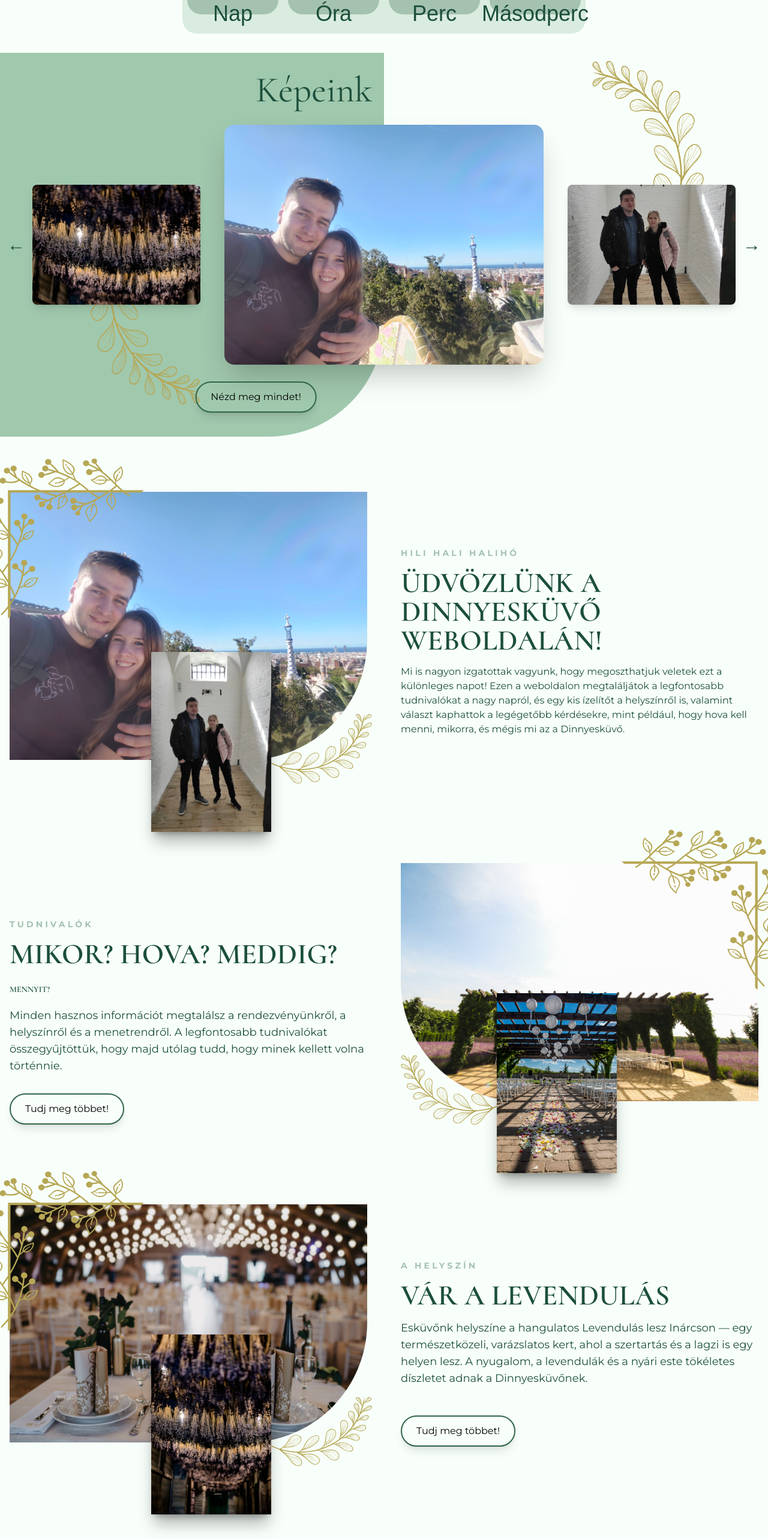
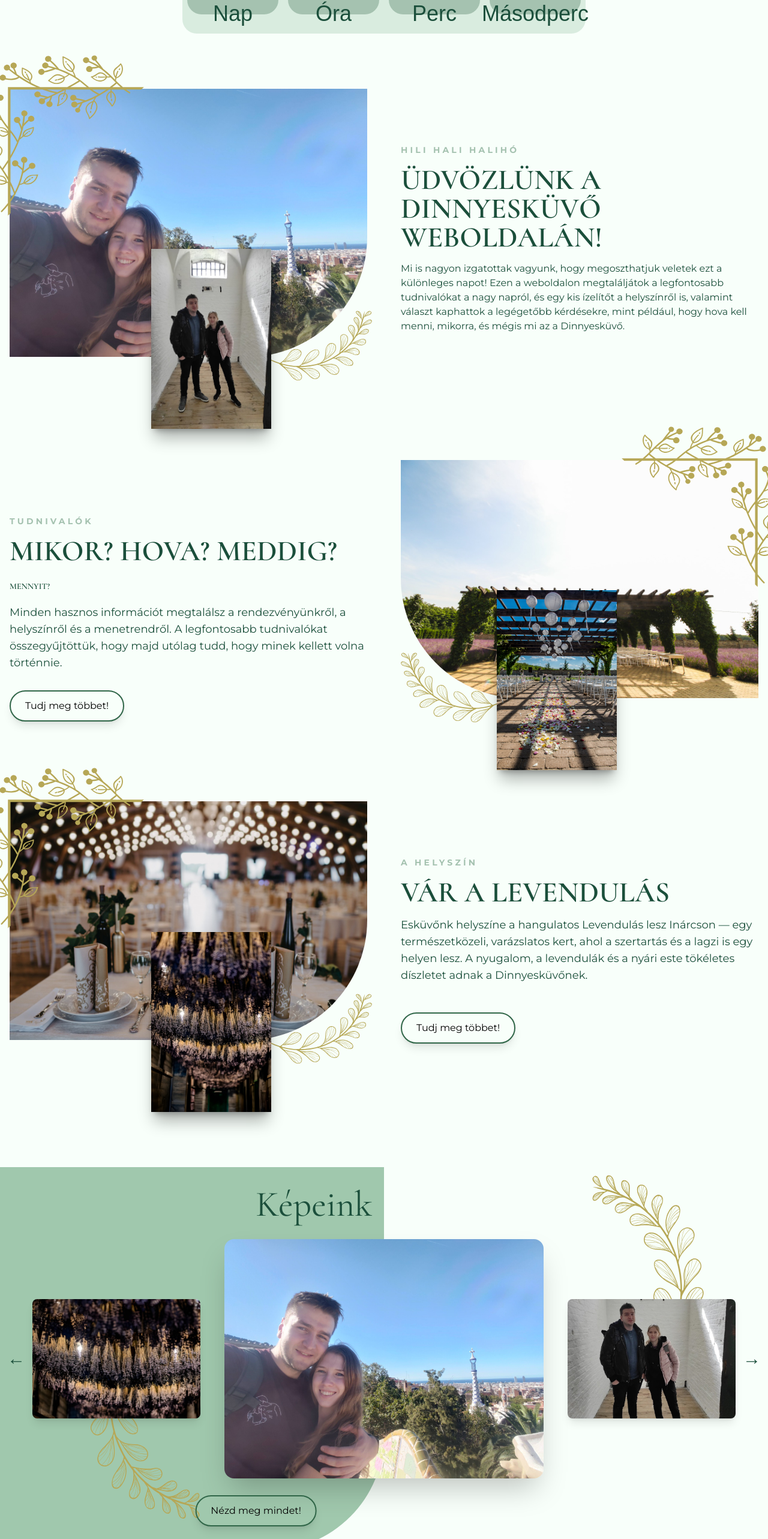
Before and after one commit to torokt21/wedding-website, a Next.js app: page / in a window 1280 px wide. Shown: the part 200-2766 px from the top of the page at 60% size. Built offline with nearby package versions, Linux system fonts and the light colour scheme; a web font is replaced by a local one; what tailwindcss-animated would draw is missing.

Commit message:
Reorder homepage sections

```diff
--- a/src/app/page.tsx
+++ b/src/app/page.tsx
@@ -8,8 +8,6 @@ export default function Home() {
 		<div>
 			<main className="flex flex-col gap-[32px] row-start-2 items-center sm:items-start pb-30">
 				<Countdown />
-
-				<Carousel />
 
 				<HomepageSection
 					imageSide="left"
@@ -58,6 +56,9 @@ export default function Home() {
 
 					<LinkButton href="/venue">Tudj meg többet!</LinkButton>
 				</HomepageSection>
+				<div className="my-5 md:my-25">
+					<Carousel />
+				</div>
 			</main>
 		</div>
 	);
--- a/src/app/ui/carousel.tsx
+++ b/src/app/ui/carousel.tsx
@@ -117,7 +117,7 @@ const Carousel: React.FC = () => {
 					alt="Motive"
 					width={320}
 					height={200}
-					className={"absolute top-20 right-10 -rotate-90 -z-20 hidden lg:block"}
+					className={"absolute top-20 right-10 -rotate-90 -z-20 hidden md:block"}
 				/>
 			</div>
 
```
